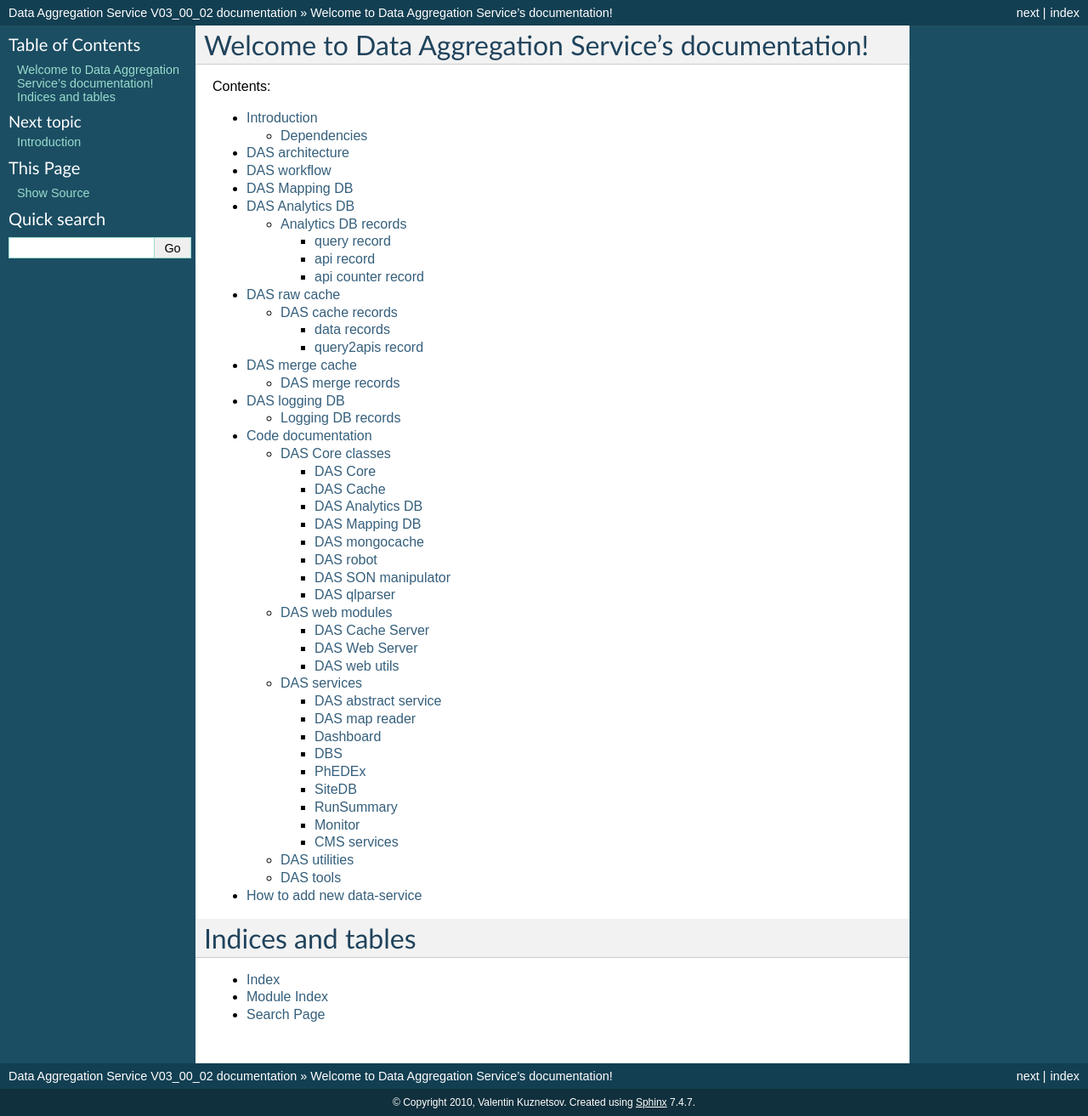
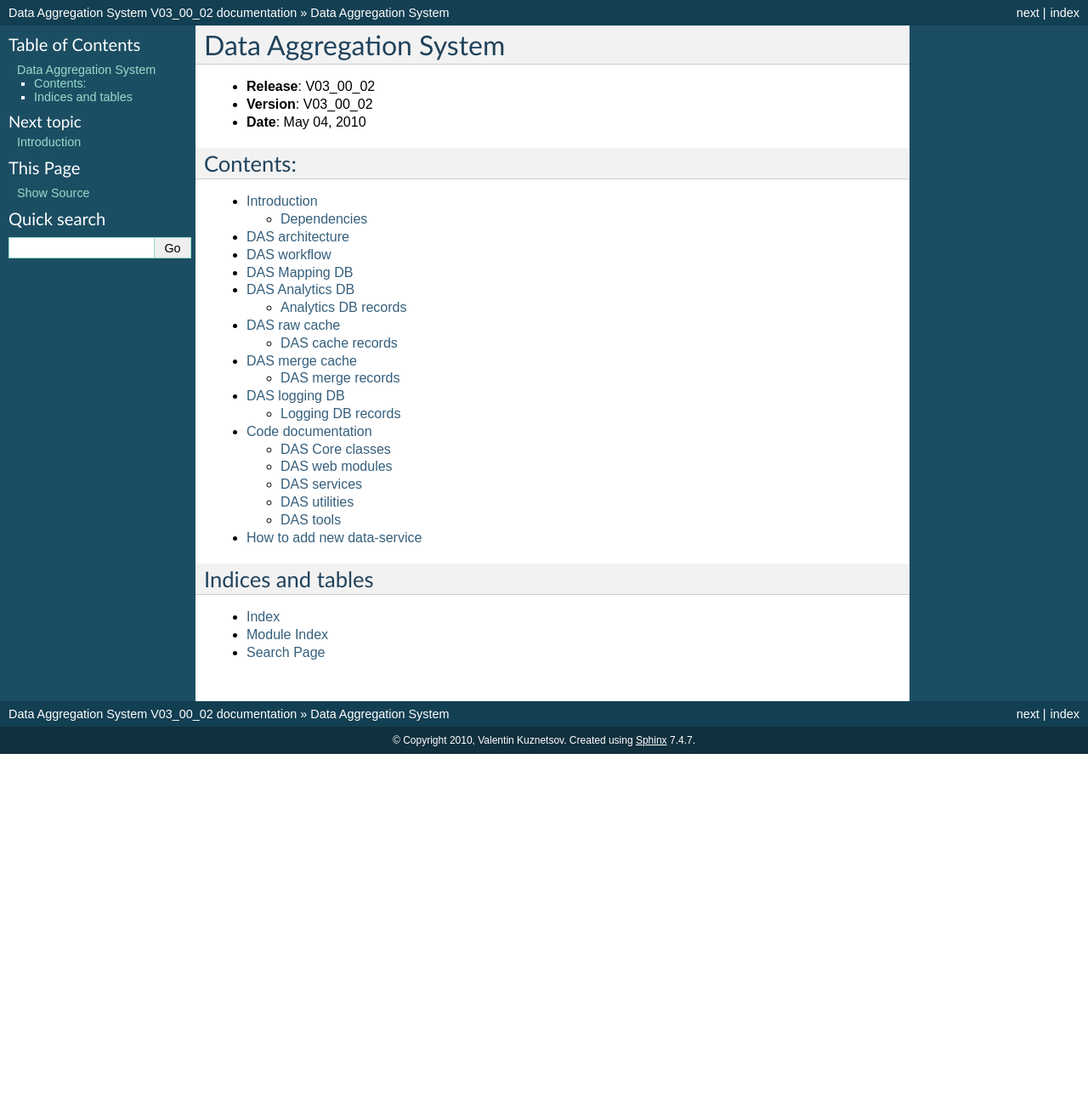
Before and after one commit to dmwm/DAS, a Sphinx documentation site: the page built from doc/sphinx/index.rst, in a window 1280 px wide. Shown: the whole page at 85% size. Built offline with Sphinx 7.4.7, drawn with Linux system fonts in a browser that asks for light colours; after the commit the page ends 900 px from its top, so only the background shows below that.

Commit message:
More updates
git-svn-id: svn+ssh://svn.cern.ch/reps/CMSDMWM/DAS/trunk@792 4525493e-7705-40b1-a816-d608a930855b

```diff
--- a/doc/sphinx/conf.py
+++ b/doc/sphinx/conf.py
@@ -1,6 +1,6 @@
 # -*- coding: utf-8 -*-
 #
-# Data Aggregation Service documentation build configuration file, created by
+# Data Aggregation System documentation build configuration file, created by
 # sphinx-quickstart on Mon Jan 25 10:20:09 2010.
 #
 # This file is execfile()d with the current directory set to its containing dir.
@@ -37,7 +37,7 @@ source_suffix = '.rst'
 master_doc = 'index'
 
 # General information about the project.
-project = u'Data Aggregation Service'
+project = u'Data Aggregation System'
 copyright = u'2010, Valentin Kuznetsov'
 
 # The version info for the project you're documenting, acts as replacement for
@@ -78,7 +78,7 @@ exclude_trees = []
 
 # If true, sectionauthor and moduleauthor directives will be shown in the
 # output. They are ignored by default.
-#show_authors = False
+show_authors = True
 
 # The name of the Pygments (syntax highlighting) style to use.
 pygments_style = 'sphinx'
@@ -158,7 +158,7 @@ html_static_path = ['_static']
 #html_file_suffix = ''
 
 # Output file base name for HTML help builder.
-htmlhelp_basename = 'DataAggregationServicedoc'
+htmlhelp_basename = 'DataAggregationSystemdoc'
 
 
 # -- Options for LaTeX output --------------------------------------------------
@@ -172,7 +172,7 @@ htmlhelp_basename = 'DataAggregationServicedoc'
 # Grouping the document tree into LaTeX files. List of tuples
 # (source start file, target name, title, author, documentclass [howto/manual]).
 latex_documents = [
-  ('index', 'DataAggregationService.tex', u'Data Aggregation Service Documentation',
+  ('index', 'DataAggregationSystem.tex', u'Data Aggregation System Documentation',
    u'Valentin Kuznetsov', 'manual'),
 ]
 
--- a/doc/sphinx/index.rst
+++ b/doc/sphinx/index.rst
@@ -1,15 +1,20 @@
-.. Data Aggregation Service documentation master file, created by
+.. Data Aggregation System documentation master file, created by
    sphinx-quickstart on Mon Jan 25 10:20:09 2010.
    You can adapt this file completely to your liking, but it should at least
    contain the root `toctree` directive.
 
-Welcome to Data Aggregation Service's documentation!
-====================================================
+Data Aggregation System
+=======================
+
+* **Release**: |release|
+* **Version**: |version|
+* **Date**: |today|
 
 Contents:
+---------
 
 .. toctree::
-   :maxdepth: 4
+   :maxdepth: 2
 
    introduction
    architecture
@@ -23,7 +28,7 @@ Contents:
    new_service
 
 Indices and tables
-==================
+------------------
 
 * :ref:`genindex`
 * :ref:`modindex`
--- a/doc/sphinx/introduction.rst
+++ b/doc/sphinx/introduction.rst
@@ -1,7 +1,7 @@
 Introduction
 ============
 
-DAS stands for Data Aggregation Service. It is general purpose
+DAS stands for Data Aggregation System. It is general purpose
 framework to unify CMS data-services into a common layer used
 by CMS physicists and production tools. It provides several
 features:
```
